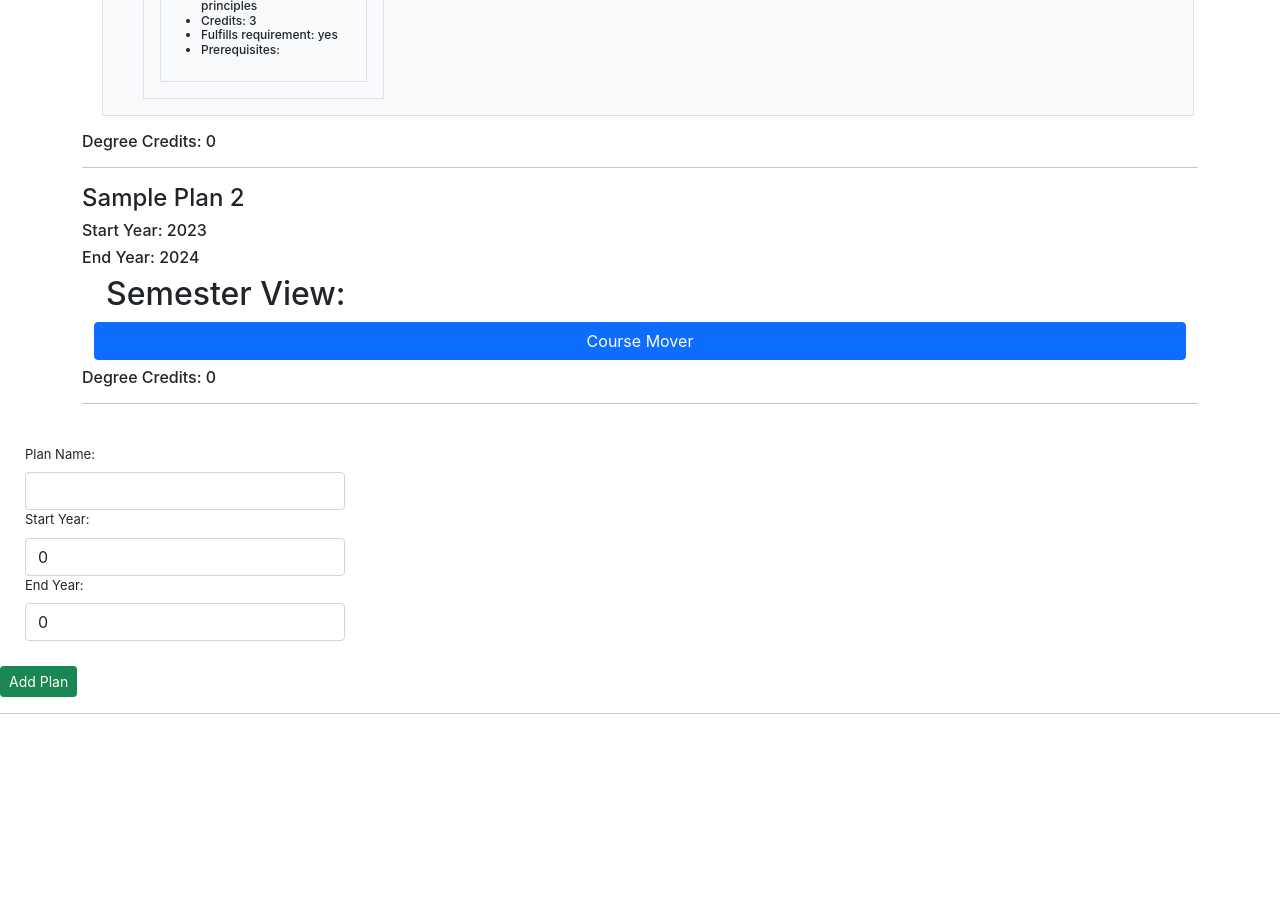
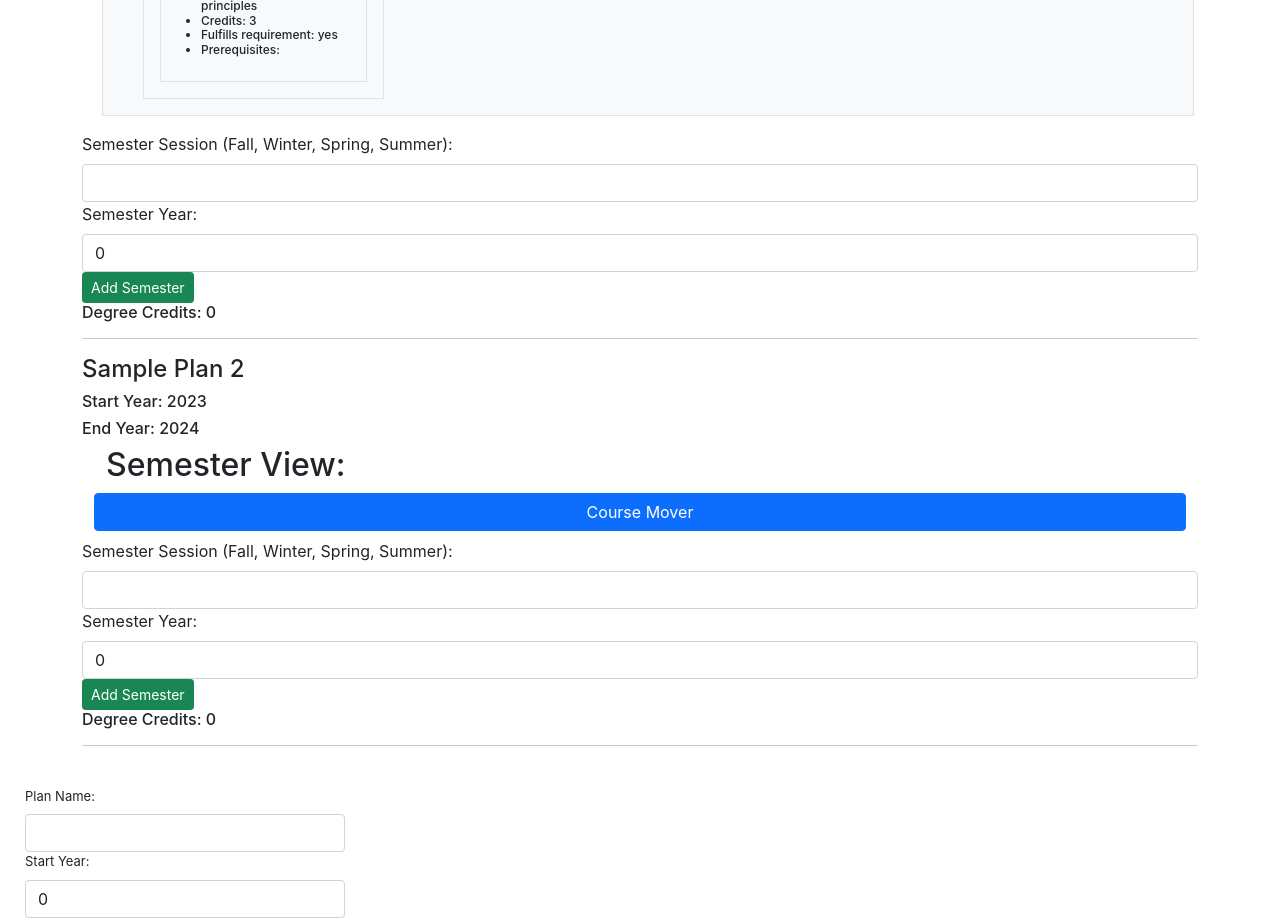
Before and after one commit to UD-CISC275-S22/cis-scheduler-team-3, a React (Create React App) app: page / in a window 1280 px wide. Shown: the part 2820-3740 px from the top of the page. Before the commit the page ends 3550 px from the top, so only its background shows below. Built offline with nearby package versions, Linux system fonts and the light colour scheme.

Commit message:
add semester functionality added

```diff
--- a/src/components/PlanView.tsx
+++ b/src/components/PlanView.tsx
@@ -1,16 +1,64 @@
-import React from "react";
+import React, { useState } from "react";
+import { Button, Form } from "react-bootstrap";
 import { DegreePlan } from "../interfaces/degreeplan";
+import { Semester } from "../interfaces/semester";
 import { SemesterList } from "./SemesterList";
-
+type ChangeEvent = React.ChangeEvent<
+    HTMLTextAreaElement | HTMLInputElement | HTMLSelectElement
+>;
 export function PlanView({ plan }: { plan: DegreePlan }): JSX.Element {
+    const [year, setyear] = useState<number>(0);
+    const [session, setsession] = useState<string>("");
+    const [semesters, setsemesters] = useState<Semester[]>(plan.semesters);
+    function addSemester() {
+        const newSemester = {
+            courses: [],
+            year: year,
+            session: session,
+            semester_credits: 0
+        };
+        const newSemesterList = [...semesters, newSemester];
+        setsemesters(newSemesterList);
+    }
+    function updateyear(event: ChangeEvent) {
+        const inputToNumber = parseInt(event.target.value);
+        setyear(inputToNumber);
+    }
+    function updatesession(event: ChangeEvent) {
+        setsession(event.target.value);
+    }
     return (
         <div data-testid="degree-plan">
             <h4 data-testid="name">{plan.name}</h4>
             <h6 data-testid="start-year">Start Year: {plan.Start_Year}</h6>
             <h6 data-testid="end-year">End Year: {plan.End_Year}</h6>
             <h6 data-testid="semester-list">
-                <SemesterList in_semesters={plan.semesters}></SemesterList>
+                <SemesterList in_semesters={semesters}></SemesterList>
             </h6>
+            <div>
+                <Form.Group data-testid="add-semester">
+                    <Form.Label>
+                        Semester Session (Fall, Winter, Spring, Summer):
+                    </Form.Label>
+                    <Form.Control
+                        value={session}
+                        onChange={updatesession}
+                    ></Form.Control>
+                    <Form.Label>Semester Year: </Form.Label>
+                    <Form.Control
+                        value={year}
+                        onChange={updateyear}
+                    ></Form.Control>
+                </Form.Group>
+            </div>
+            <Button
+                className="me-3"
+                variant="success"
+                size="sm"
+                onClick={() => addSemester()}
+            >
+                Add Semester
+            </Button>
             <h6 data-testid="degree-credits">
                 Degree Credits: {plan.degree_credits}
             </h6>
```
